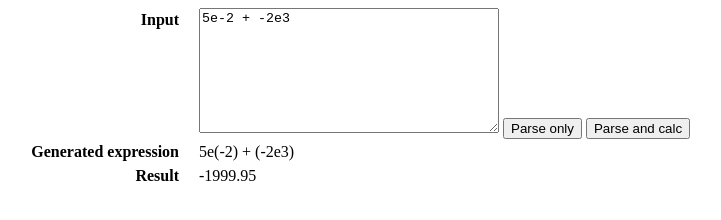
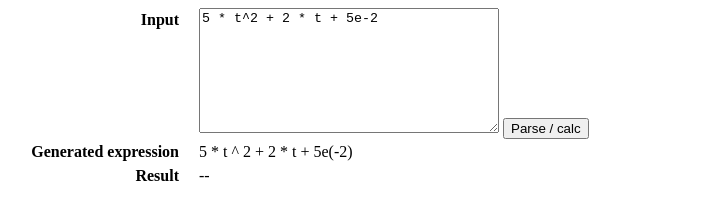
Before and after one commit to codefromhezad/expression-parser, a plain HTML site: page index.html in a window 1280 px wide. Shown: the whole page, without its empty margins (29-750 px from the left). Drawn offline with Linux system fonts and the light colour scheme.

Commit message:
Removed every reference to eval() / Slightly updated example UI

```diff
--- a/expression.js
+++ b/expression.js
@@ -155,9 +155,7 @@ var Expression = function(expr_input) {
 			return expr;
 		}
 
-		var tree = build_tree(expr);
-		console.log('tree', tree);
-		return tree;
+		return build_tree(expr);
 	}
 
 	this.calc = function(variables, node) {
@@ -172,7 +170,7 @@ var Expression = function(expr_input) {
 		}
 
 		if( node !== null && typeof node !== 'object' ) {
-			return window.eval(node);
+			return parseFloat(node);
 		}
 
 		if( node.left.operator ) {
--- a/index.html
+++ b/index.html
@@ -29,7 +29,7 @@
 
 	$( function() {
 
-		$('#expr-calc, #expr-parse').on('click', function(e) {
+		$('#expr-calc').on('click', function(e) {
 			e.preventDefault();
 
 			var expr_input = $('#expr-input').val();
@@ -37,8 +37,12 @@
 
 			$('#expr-tostring').text(expr.to_string());
 
-			if( $(this).is('#expr-calc') ) {
-				$('#expr-result').text(expr.calc());
+			var calcValue = expr.calc();
+
+			if( calcValue !== NaN ) {
+				$('#expr-result').text('--');
+			} else {
+				$('#expr-result').text(calcValue);
 			}
 
 			return false;
@@ -53,9 +57,8 @@
 <dl class="expr-ui-list">
 	<dt>Input</dt>
 	<dd>
-		<textarea id="expr-input">5e-2 + -2e3</textarea>
-		<input id="expr-parse" type="submit" value="Parse only" />
-		<input id="expr-calc" type="submit" value="Parse and calc" />
+		<textarea id="expr-input">5 * t^2 + 2 * t + 5e-2</textarea>
+		<input id="expr-calc" type="submit" value="Parse / calc" />
 	</dd>
 	<dt>Generated expression</dt>
 	<dd id="expr-tostring"></dd>
```
